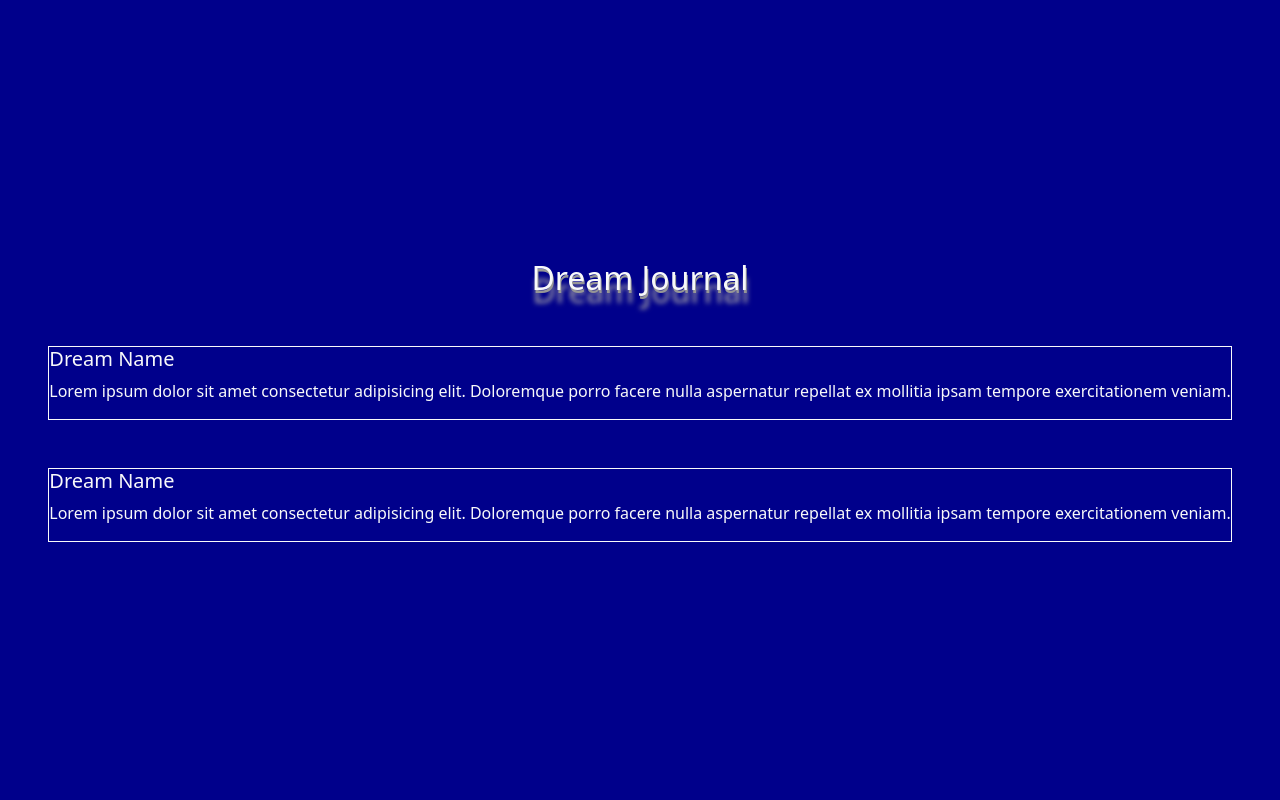
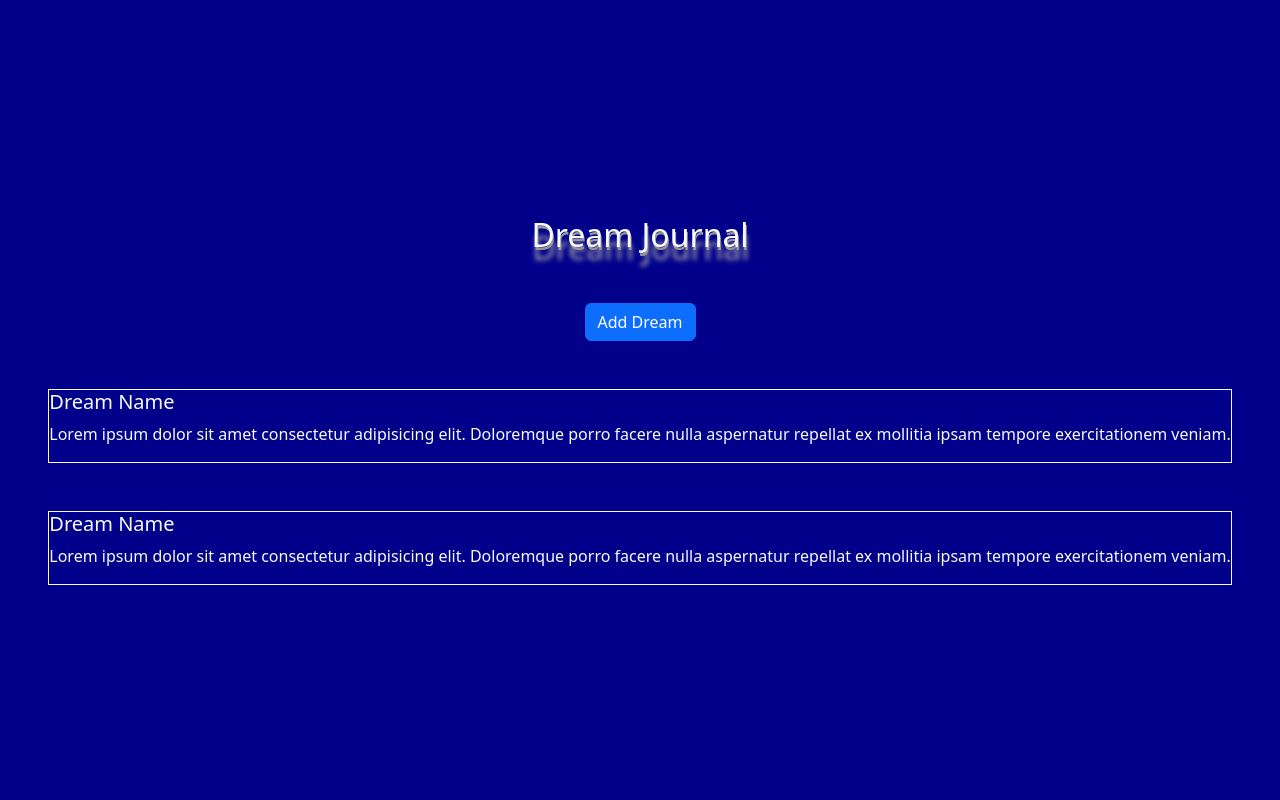
Before and after one commit to RayanEreteo/CS50_Final_Project_TheLucidDreamingJourney, a Flask app: page /dreamjournal in a window 1280 px wide. Shown: the part 56-856 px from the top of the page. Run offline with Flask 3, Linux system fonts and the light colour scheme.

Commit message:
added "add dream" modal

```diff
--- a/templates/journal.html
+++ b/templates/journal.html
@@ -5,8 +5,34 @@
 {% endblock %}
 
 {% block main %}
+    <div class="modal" tabindex="-1" id="dream-modal">
+        <div class="modal-dialog">
+            <div class="modal-content">
+                <div class="modal-header">
+                    <h5 class="modal-title">Add a dream</h5>
+                </div>
+                <div class="modal-body">
+                    <input type="text" class="form-control mb-2" placeholder="Dream Title...">
+                    <textarea class="form-control mb-2" placeholder="Dream Content..."></textarea>
+                    <div class="mb-2">
+                        <input type="checkbox" id="is-lucid">
+                        <label for="checkbox">Lucid ?</label>
+                    </div>
+                </div>
+                <div class="modal-footer">
+                    <button type="button" class="btn btn-secondary" data-bs-dismiss="modal">Close</button>
+                    <button type="button" class="btn btn-primary">Save Dream</button>
+                </div>
+            </div>
+        </div>
+    </div>
+
     <div class="blue-bg text-light d-flex flex-column justify-content-center align-items-center">
         <h2 class="text-shadow mb-5">Dream Journal</h2>
+        <button type="button" class="btn btn-primary mb-5" data-bs-toggle="modal" data-bs-target="#dream-modal">
+            Add Dream
+        </button>
+        <div class="dreams-list">
             <div class="dream-container mb-5 border border-light">
                 <h5 id="dream-name">Dream Name</h5>
                 <p id="dream-description">Lorem ipsum dolor sit amet consectetur adipisicing elit. Doloremque porro facere nulla aspernatur repellat ex mollitia ipsam tempore exercitationem veniam.</p>
@@ -16,4 +42,9 @@
                 <p id="dream-description">Lorem ipsum dolor sit amet consectetur adipisicing elit. Doloremque porro facere nulla aspernatur repellat ex mollitia ipsam tempore exercitationem veniam.</p>
             </div>
         </div>
+    </div>
 {% endblock %}
+
+{% block scripts %}
+
+{% endblock %}
```
Lines whose indentation alone changed are shown as unchanged.
